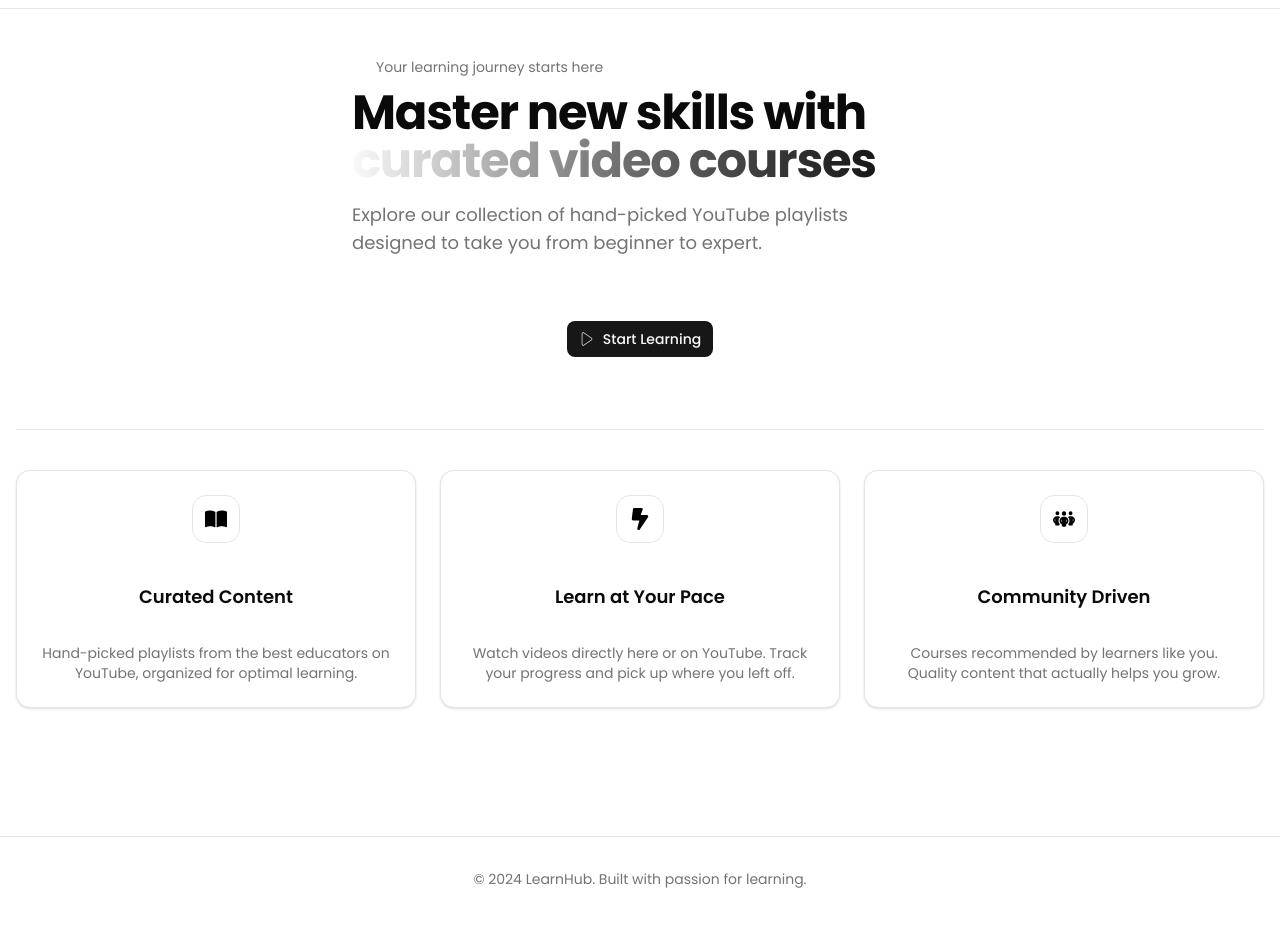
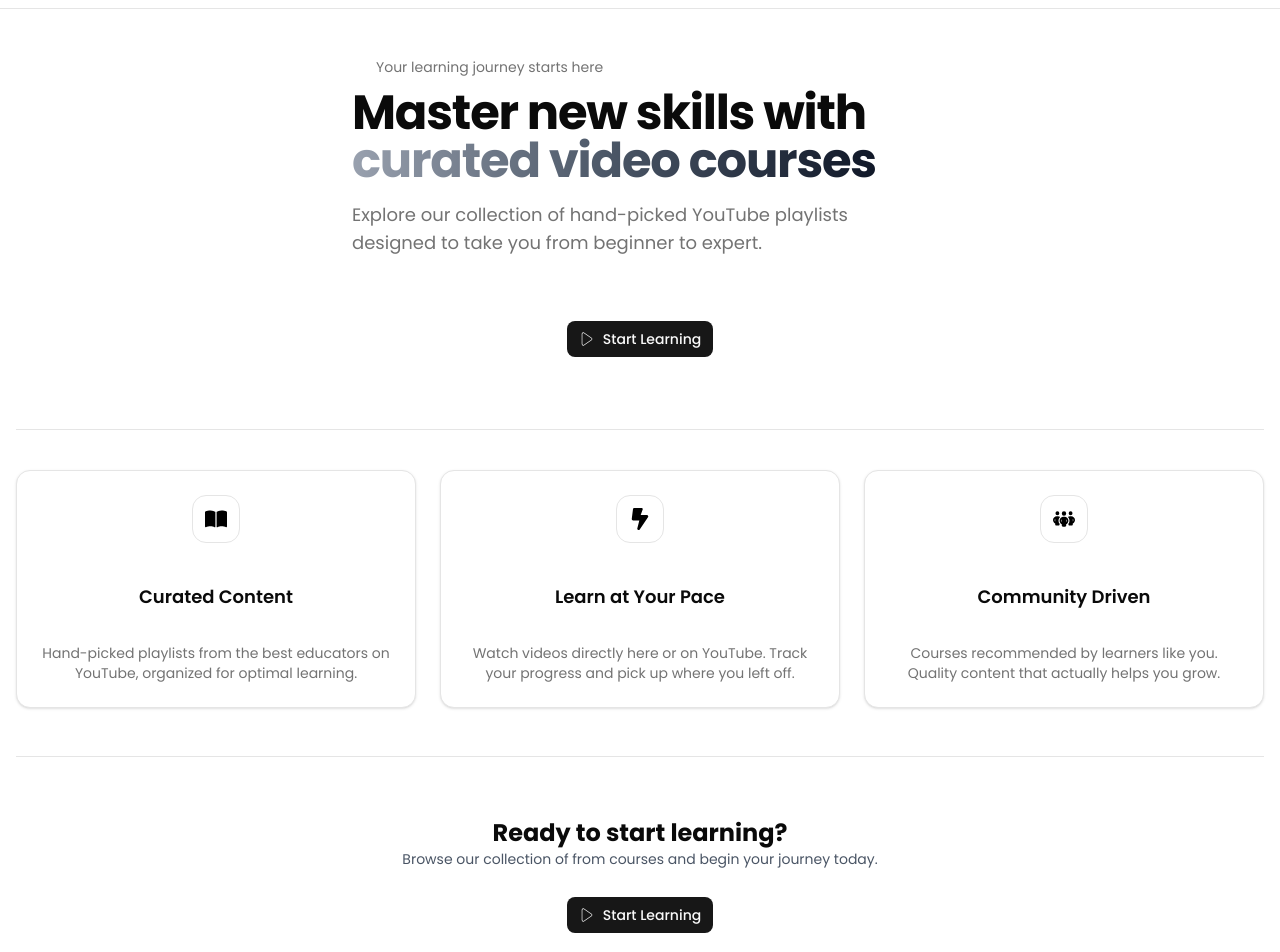
Before and after one commit to MOHIT-IITP/babua-lms, a Next.js app: page / in a window 1280 px wide. Shown: the part 60-1012 px from the top of the page. Before the commit the page ends 981 px from the top, so only its background shows below. Built offline with nearby package versions, Linux system fonts and the light colour scheme.

Commit message:
ADD: ready to start section at bottom of landing page , FIX: color gradient of the main text

```diff
--- a/components/HomePage/HomePage.tsx
+++ b/components/HomePage/HomePage.tsx
@@ -32,7 +32,8 @@ export const HomePage = () => {
             Master new skills with
             <br />
             <span
-              className="bg-gradient-to-r from-primary-foreground via-muted-foreground to-primary bg-clip-text text-transparent dark:from-white dark:via-gray-400 dark:to-gray-700"
+              className="bg-gradient-to-r  bg-clip-text text-transparent dark:from-gray-300
+             from-gray-400 via-gray-600 to-gray-900 dark:via-gray-600 dark:to-gray-700"
             >
               curated video courses
             </span>
@@ -42,11 +43,9 @@ export const HomePage = () => {
           </p>
         </section>
 
-        {/* Playlists Grid */}
         <section>
           <div className="mb-6 flex items-center justify-between">
             <span className="text-sm text-muted-foreground">
-              {/* {playlists.length} courses available */}
             </span>
             <Button>
               <CiPlay1 />
@@ -79,12 +78,21 @@ export const HomePage = () => {
             </p>
           </Card>
         </div>
+        <div className="w-full flex justify-center items-center flex-col">
+        <hr className="w-full border-t border-border mt-12" />
+          <h1 className="text-2xl font-bold mt-15">Ready to start learning?</h1>
+          <p className="text-sm text-gray-600">Browse our collection of from courses and begin your journey today.</p>
+          <Button className="mt-7">
+            <CiPlay1 />
+            Start Learning
+          </Button>
+        </div>
       </main>
 
       {/* Footer */}
       <footer className="mt-20 border-t border-border py-8">
         <div className="container mx-auto px-4 text-center text-sm text-muted-foreground">
-          <p>© 2024 LearnHub. Built with passion for learning.</p>
+          <p>© 2026 LearnHub. Built with passion for learning.</p>
         </div>
       </footer>
     </div>
```
